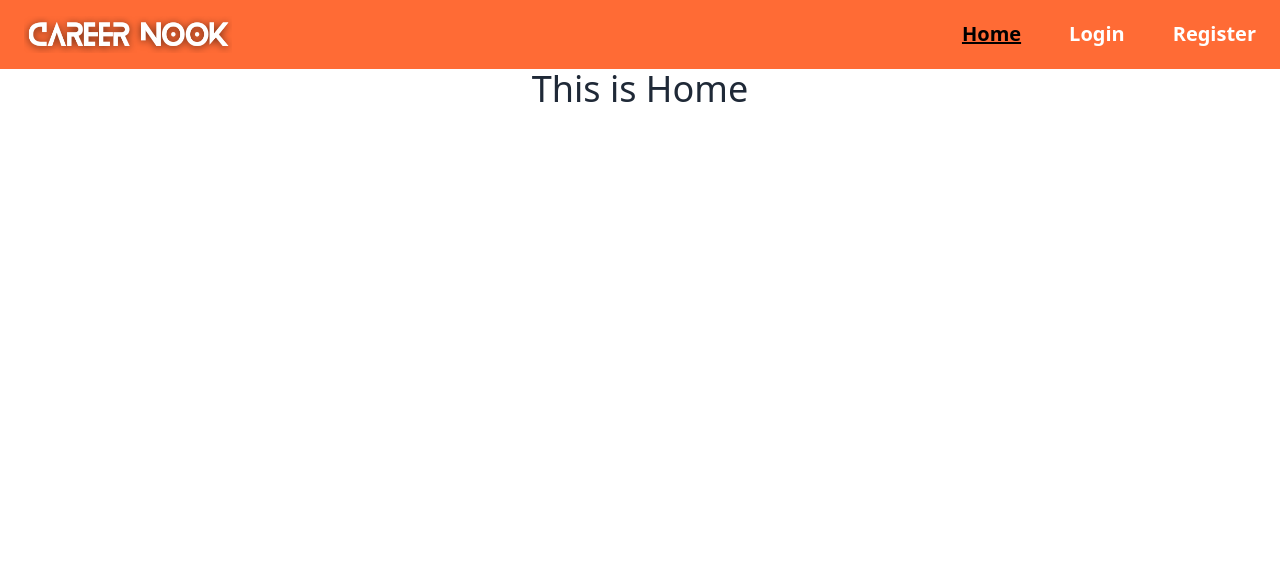
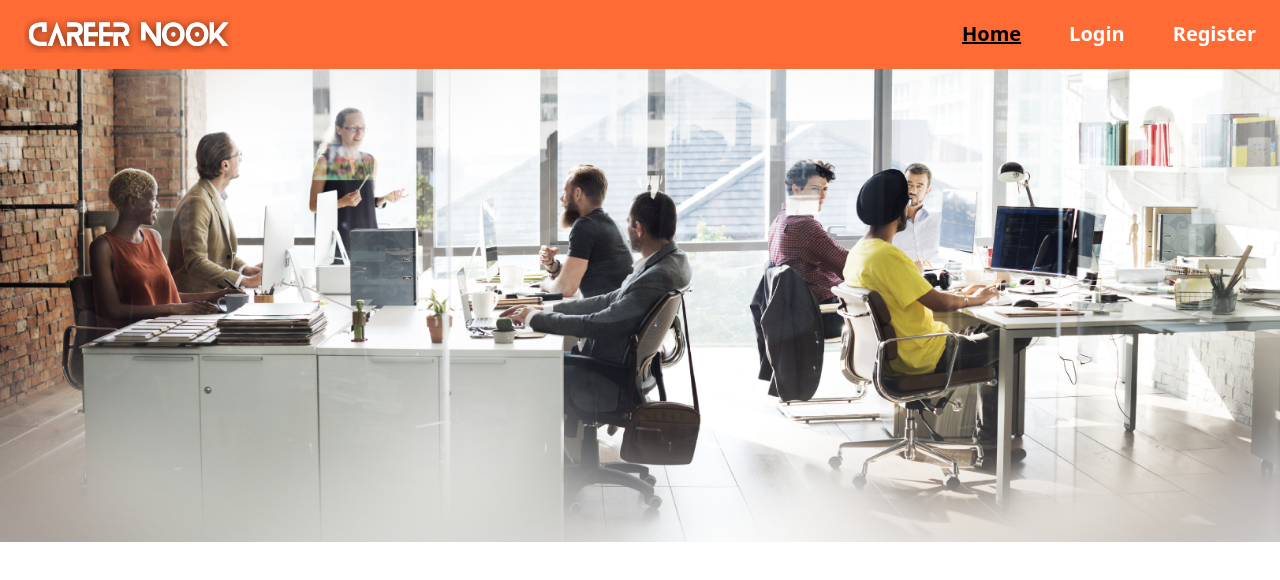
Before and after one commit to mdnoble1/career-nook, a React (Vite) app: page / in a window 1280 px wide. Shown: the top 580 px of the page. Built offline with nearby package versions, Linux system fonts and the light colour scheme.

Commit message:
added banner section

```diff
--- /dev/null
+++ b/src/pages/Banner.jsx
@@ -0,0 +1,11 @@
+import banner from "../assets/diverse-people-working-office.png"
+
+const Banner = () => {
+    return (
+        <div>
+            <img className="w-full" src={banner} alt="" />
+        </div>
+    );
+};
+
+export default Banner;
--- a/src/pages/Home.jsx
+++ b/src/pages/Home.jsx
@@ -1,7 +1,9 @@
+import Banner from "./Banner";
+
 const Home = () => {
     return (
         <div>
-            <h2 className="text-4xl text-center">This is Home</h2>
+            <Banner></Banner>
         </div>
     );
 };
```
Also changed, not shown: src/assets/diverse-people-working-office.png (added).
